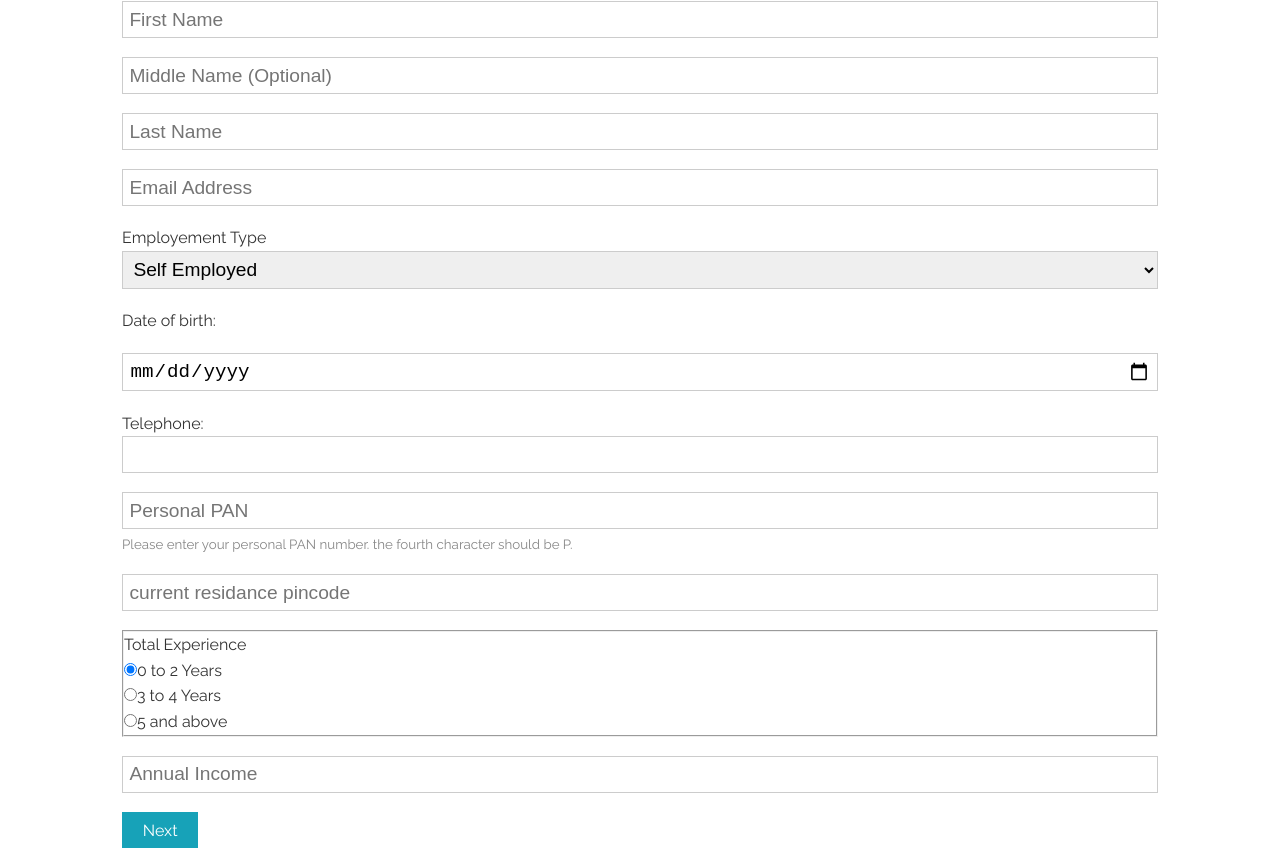
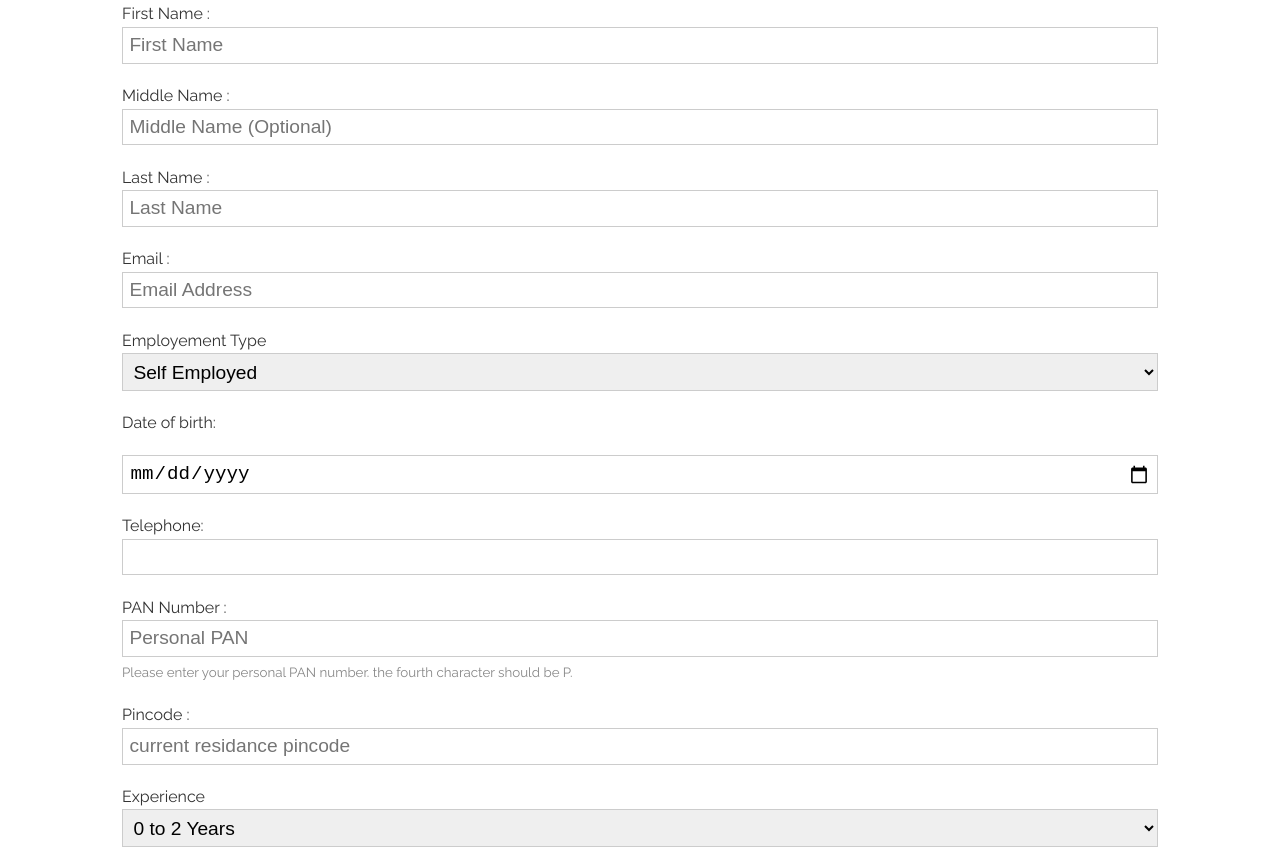
Before and after one commit to mitesh-pv/loanapp, a React (Create React App) app in the folder client/: page /fillLoanForm in a window 1280 px wide. Shown: the part 213-1061 px from the top of the page. Built offline with nearby package versions, Linux system fonts and the light colour scheme; the HTML template or start-up script is replaced by a standard one.

Commit message:
redux trying

```diff
--- a/client/src/App.css
+++ b/client/src/App.css
@@ -574,4 +574,9 @@ button {
   .post button {
     padding: 0.3rem 0.4rem;
   }
+
+  .btnRight{
+    float: right;
+    margin-left: 500px;
+  }
 }
--- a/client/src/App.js
+++ b/client/src/App.js
@@ -20,6 +20,7 @@ import store from './store';
 import OtpError from './components/auth/OtpError';
 import FillLoan from './components/auth/FillLoan';
 import BasicDetail from './components/details/BasicDetail';
+import LoanDetails from './components/auth/LoanDetails';
 
 class App extends Component {
   render(){
@@ -38,6 +39,7 @@ class App extends Component {
               <Route exact path ="/pin" component ={ Pin } />
               <Route exact path ="/otperror" component = { OtpError } />
               <Route exact path ="/fillLoanForm" component = { FillLoan } />
+              <Route exact path ="/loanDetails" component = { LoanDetails } />
             </Switch>
           </section>
         </Fragment>
--- /dev/null
+++ b/client/src/actions/loan.js
@@ -0,0 +1,39 @@
+import axios from 'axios'
+import{
+    LOAN_APPROVAL_SUCCESS,
+    LOAN_APPROVAL_FAILURE
+} from './types';
+import {setAlert} from './alert'
+
+//loan approval
+export const loan=(loanType,loanAmount,tenure,interest)=>async dispatch=>{
+    console.log(loanType+" "+
+    loanAmount+" "+
+    tenure+" "+
+    interest);
+    const config={
+        headers:{
+            'Content-Type':'application/json'
+        }
+    }
+
+    const body=JSON.stringify({loanType,loanAmount,tenure,interest});
+    console.log(body);
+    try {
+        const res=await axios.post('/loanDetails',body,config);
+        console.log(res.data);
+        dispatch({
+            type:LOAN_APPROVAL_SUCCESS,
+            payload:res.data
+        })
+        //dispatch(loadUser());
+    } catch (err) {
+        const errors=err.response.data.errors;
+        if(errors){
+            errors.forEach(error => dispatch(setAlert(errors.msg,'danger')));
+        }
+        dispatch({
+            type:LOAN_APPROVAL_FAILURE
+        })
+    }
+}
--- a/client/src/actions/types.js
+++ b/client/src/actions/types.js
@@ -1,2 +1,4 @@
 export const SET_ALERT = 'SET_ALERT';
 export const REMOVE_ALERT = 'REMOVE_ALERT';
+export const LOAN_APPROVAL_SUCCESS='LOAN_APPROVAL_SUCCESS';
+export const LOAN_APPROVAL_FAILURE='LOAN_APPROVAL_FAILURE';
--- a/client/src/components/auth/FillLoan.js
+++ b/client/src/components/auth/FillLoan.js
@@ -61,18 +61,18 @@ const FillLoan =(props) => {
 
     <form className="form" onSubmit={e => onSubmit(e)}>
 
-      <div className="form-group">
+      <div className="form-group">First Name :
         <input type="text" placeholder="First Name" name="FirstName" value={FirstName} onChange={e=> onChange(e) } required />
       </div>
-      <div className="form-group">
-        <input type="text" placeholder="Middle Name (Optional)" name="MiddleName" value={MiddleName} onChange={e=> onChange(e) } required />
+      <div className="form-group">Middle Name :
+        <input type="text" placeholder="Middle Name (Optional)" name="MiddleName" value={MiddleName} onChange={e=> onChange(e) } />
       </div>
-      <div className="form-group">
+      <div className="form-group">Last Name :
         <input type="text" placeholder="Last Name" name="LastName" value={LastName} onChange={e=> onChange(e) } required />
       </div>
       <div className="form-group">
 
-      <div className="form-group">
+      <div className="form-group">Email :
         <input type="email" placeholder="Email Address" name="email" value={email} onChange={e=> onChange(e) } required />
       </div>
 
@@ -98,7 +98,7 @@ const FillLoan =(props) => {
         <div className="form-group">Telephone: <input type="text" name="mobileNumber" onChange ={ e => onChange(e)} value={mobileNumber}/></div>
 
 
-      <div className="form-group">
+      <div className="form-group">PAN Number :
         <input
           type="text"
           placeholder="Personal PAN"
@@ -111,7 +111,7 @@ const FillLoan =(props) => {
           >Please enter your personal PAN number. the fourth character should be P.</small>
       </div>
 
-      <div className="form-group">
+      <div className="form-group"> Pincode :
         <input
           type="text"
           placeholder="current residance pincode"
@@ -122,31 +122,14 @@ const FillLoan =(props) => {
         />
         </div>
 
-        <fieldset class="form-group" value={experience} name="experience" onChange = {e => onChange(e)}>
-      <div class="row">
-        <legend class="col-form-label col-sm-2 pt-0">Total Experience</legend>
-        <div class="col-sm-10">
-          <div class="form-check">
-            <input class="form-check-input" type="radio" name="gridRadios" id="gridRadios1" value="0 to 2 Years" checked/>
-            <label class="form-check-label" for="gridRadios1">
-              0 to 2 Years
-            </label>
-          </div>
-          <div class="form-check">
-            <input class="form-check-input" type="radio" name="gridRadios" id="gridRadios2" value="3 to 4 Years"/>
-            <label class="form-check-label" for="gridRadios2">
-            3 to 4 Years
-            </label>
-          </div>
-          <div class="form-check">
-            <input class="form-check-input" type="radio" name="gridRadios" id="gridRadios2" value="5 and above"/>
-            <label class="form-check-label" for="gridRadios2">
-            5 and above
-            </label>
-          </div>
-        </div>
-      </div>
-    </fieldset>
+
+        <label for="exampleFormControlSelect1" value={experience} name="experience">Experience</label>
+  <select class="form-control" onChange = {e => onChange(e)} value={experience} name="experience" id="exampleFormControlSelect1">
+    <option value = "0 to 2 Years">0 to 2 Years</option>
+    <option value ="3 to 4 Years">3 to 4 Years</option>
+    <option value ="5 and above">5 and above</option>
+  </select>
+
 
     <div className="form-group">
         <input type="text" placeholder={ emp_type==="emp"? "Monthly Sal":"Annual Income"} name="income" value={income} onChange={e=> onChange(e) } required />
--- /dev/null
+++ b/client/src/components/auth/LoanDetails.js
@@ -0,0 +1,107 @@
+import React, {Fragment, useState} from 'react'
+import axios from 'axios';
+import {loan} from '../../actions/loan'
+
+const LoanDetails =() => {
+  const [formData, setFormData]=useState(
+    {
+      loanType: '',
+      loanAmount: '',
+      tenure: '',
+      interest: ''
+    }
+
+  );
+
+  const {loanType,loanAmount,tenure, interest}=formData;
+
+  const onChange=e=>setFormData({...formData,[e.target.name]:e.target.value});
+
+  let req_body = {
+    loanType,
+      loanAmount,
+      tenure,
+      interest
+  }
+
+    const onSubmit = async e => {
+      e.preventDefault();
+console.log(loanType+" "+
+    loanAmount+" "+
+    tenure+" "+
+    interest);
+    //   const config = {
+    //     headers: {
+    //       'Content-Type': 'application/json',
+    //     }
+    //   };
+
+    //   console.log(req_body);
+    //   req_body = JSON.stringify(req_body);
+    //   const res = await axios.post('/loanDetails', req_body, config);
+    //   console.log(res);
+    loan(loanType,
+        loanAmount,
+        tenure,
+        interest);
+    };
+
+
+  return (
+      <Fragment>
+          <h1 className="large text-primary">Fill in loan details</h1>
+          <small className="form-text"><b>Note: </b>Please provide your details as per your requirements</small
+        >
+
+    <form className="form" onSubmit={e => onSubmit(e)}>
+
+    <label for="exampleFormControlSelect1">Type of Loans</label>
+  <select class="form-control" onChange = {e => onChange(e)}
+   value={loanType} name="loanType" id="exampleFormControlSelect1">
+    <option value = "personalLoan">Personal Loan</option>
+    <option value ="carLoan">Car Loan</option>
+    <option value ="homeLoan">Home Loan</option>
+  </select>
+
+    <div className="form-group">Loan Amount :
+            <input
+              type="number"
+              placeholder="LoanAmount"
+              name="loanAmount"
+              value={loanAmount}
+              onChange ={e => onChange(e)}
+              required
+            />
+          </div>
+          <div className="form-group">Tenure :
+            <input
+              type="number"
+              placeholder="Tenure"
+              name="tenure"
+              value={tenure}
+              onChange ={e => onChange(e)}
+              required
+            />
+            </div>
+
+  <div className="form-group">Interest
+  <input
+              type="number"
+              placeholder="Interest"
+              name="interest"
+              value={interest}
+              onChange ={e => onChange(e)}
+              required
+            />
+      </div>
+
+      <div align="right">
+      <button type="button" className="btn btn-primary">Calculate EMI</button></div>
+
+    <input type="submit" className="btn btn-primary" value="Submit" />
+    </form>
+      </Fragment>
+  );
+}
+
+export default LoanDetails;
--- a/client/src/reducers/index.js
+++ b/client/src/reducers/index.js
@@ -1,6 +1,8 @@
 import { combineReducers } from 'redux';
 import alert from './alert';
+import loan from './loan';
 
 export default combineReducers({
-  alert
+  alert,
+  loan
 });
--- /dev/null
+++ b/client/src/reducers/loan.js
@@ -0,0 +1,37 @@
+import{
+    LOAN_APPROVAL_SUCCESS,
+    LOAN_APPROVAL_FAILURE
+} from '../actions/types';
+
+const initialState={
+    isApproved:null,
+    loading:true,
+    loanDetails:null
+}
+
+export default function(state=initialState,action){
+    const {type,payload}=action;
+
+    switch(type){
+        case LOAN_APPROVAL_SUCCESS:
+            console.log("approved"+payload);
+            return{
+                ...state,
+                isApproved:true,
+                loading:false,
+                loanDetails:payload
+            }
+        case LOAN_APPROVAL_FAILURE:
+            console.log("not approved"+payload);
+            return {
+                ...state,
+                ...payload,
+                isApproved:true,
+                loading:false
+            }
+        default:
+            console.log("default"+payload);
+            return state;
+
+    }
+}
```
